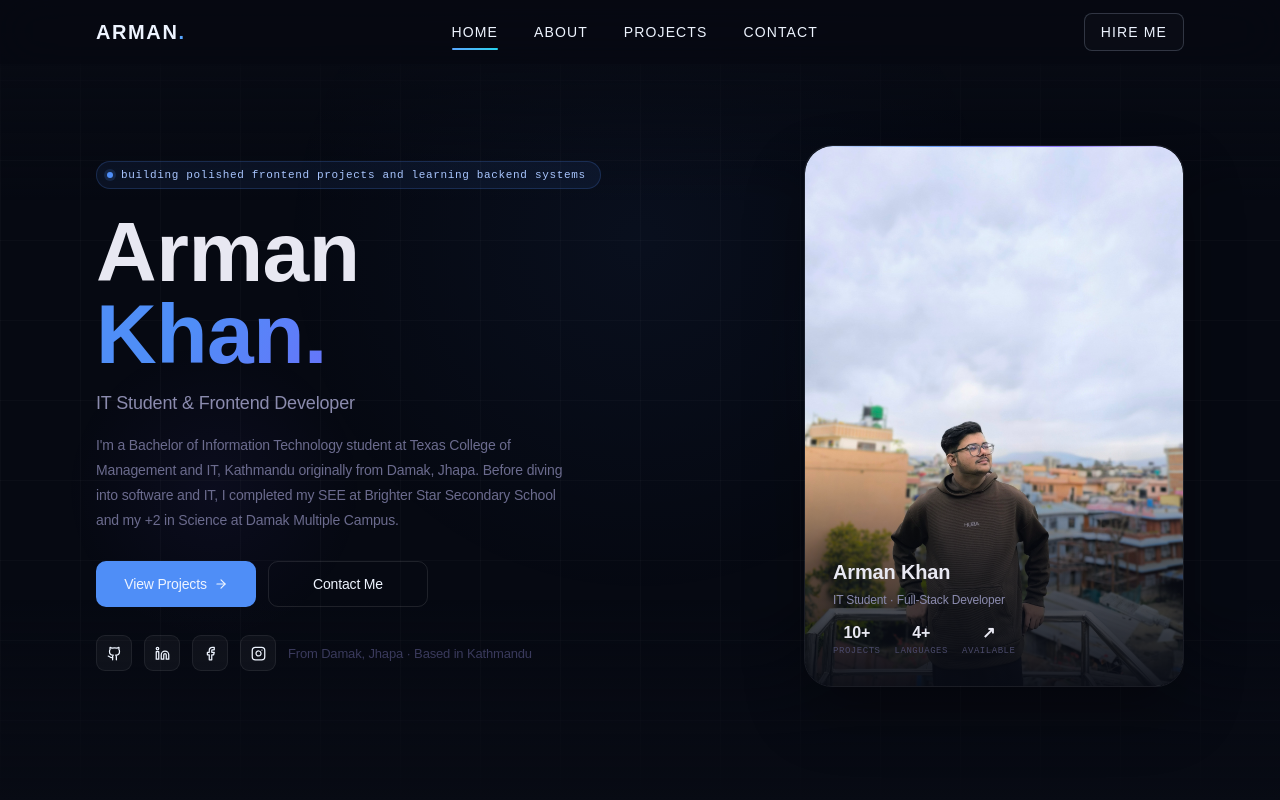
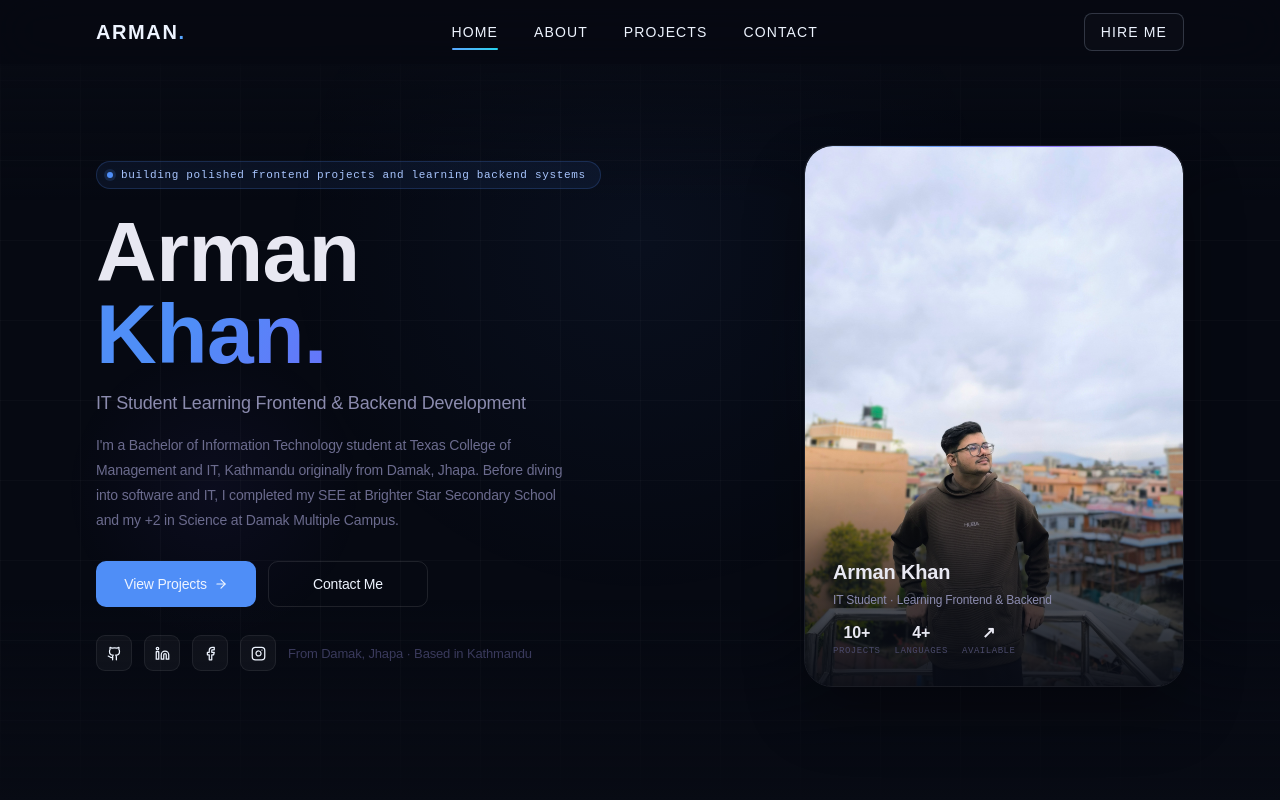
Before and after one commit to Arman-techiee/portfolio, a React (Vite) app: page /#/ in a window 1280 px wide. Shown: the top 800 px of the page. Built offline with nearby package versions, Linux system fonts and the light colour scheme.

Commit message:
Revise portfolio role description for accuracy

```diff
--- a/index.html
+++ b/index.html
@@ -6,22 +6,22 @@
   <link rel="icon" type="image/svg+xml" href="/favicon.svg" />
   <meta name="viewport" content="width=device-width, initial-scale=1.0" />
   <meta name="description"
-    content="I build responsive web apps with React, Node.js, and PostgreSQL. Currently open to internship and junior developer roles." />
+    content="IT student from Nepal currently learning frontend and backend development through hands-on projects with React, Node.js, and PostgreSQL." />
   <meta name="author" content="Arman Khan" />
   <meta property="og:type" content="website" />
   <meta property="og:site_name" content="Arman Khan" />
-  <meta property="og:title" content="Arman Khan — IT Student & Frontend Developer from Nepal" />
+  <meta property="og:title" content="Arman Khan — IT Student Learning Frontend and Backend Development" />
   <meta property="og:description"
-    content="I build responsive web apps with React, Node.js, and PostgreSQL. Currently open to internship and junior developer roles." />
+    content="IT student from Nepal currently learning frontend and backend development through hands-on projects with React, Node.js, and PostgreSQL." />
   <meta property="og:url" content="https://armankhan.com.np" />
   <meta property="og:image" content="https://armankhan.com.np/og-image.jpeg" />
   <meta property="og:image:alt" content="Social preview card for Arman Khan's developer portfolio" />
   <meta property="og:image:width" content="1200" />
   <meta property="og:image:height" content="630" />
   <meta name="twitter:card" content="summary_large_image" />
-  <meta name="twitter:title" content="Arman Khan — IT Student & Frontend Developer from Nepal" />
+  <meta name="twitter:title" content="Arman Khan — IT Student Learning Frontend and Backend Development" />
   <meta name="twitter:description"
-    content="I build responsive web apps with React, Node.js, and PostgreSQL. Currently open to internship and junior developer roles." />
+    content="IT student from Nepal currently learning frontend and backend development through hands-on projects with React, Node.js, and PostgreSQL." />
   <meta name="twitter:image" content="https://armankhan.com.np/og-image.jpeg" />
   <meta name="twitter:image:alt" content="Social preview card for Arman Khan's developer portfolio" />
   <title>Arman Khan</title>
--- a/src/constants/index.js
+++ b/src/constants/index.js
@@ -51,7 +51,7 @@ export const CATEGORY_ACCENTS = {
 
 export const PERSONAL_INFO = {
   name: "Arman Khan",
-  role: "IT Student & Frontend Developer",
+  role: "IT Student Learning Frontend and Backend Development",
   tagline: "Building things that live on the internet.",
   email: "arman.techiee@gmail.com",
   phone: "+977 9826999632",
@@ -370,7 +370,7 @@ export const TIMELINE = [
   {
     id: 4,
     year: "2025–Present",
-    title: "Full-Stack Developer",
+    title: "Frontend and Backend Learner",
     org: "Self-directed / Personal Projects",
     description: "Built and deployed production web applications while strengthening frontend architecture, API integration, authentication systems, and modern deployment workflows.",
     tags: [
--- a/src/pages/About.jsx
+++ b/src/pages/About.jsx
@@ -27,7 +27,7 @@ const About = () => (
   <div style={{ background: 'transparent', minHeight: '100vh' }}>
     <PageMeta
       title="About | Arman Khan"
-      description="Learn more about Arman Khan, an IT student from Damak, Jhapa with a frontend focus, growing backend foundations, and a project-driven approach to software development."
+      description="Learn more about Arman Khan, an IT student from Damak, Jhapa currently learning frontend and backend development through project-based practice."
     />
 
     {/* ─── PAGE HEADER ─── */}
@@ -45,7 +45,7 @@ const About = () => (
               <p style={{ fontFamily: "'JetBrains Mono', monospace", fontSize: '10px', color: '#4F8EF7', letterSpacing: '0.14em', textTransform: 'uppercase', marginBottom: '14px' }}>── Who I am</p>
               <h1 style={{ fontFamily: "'Syne', sans-serif", fontWeight: 800, fontSize: 'clamp(48px, 7.6vw, 78px)', color: '#E8E8F2', letterSpacing: '-0.03em', lineHeight: 1.02, marginBottom: '20px' }}>About Me</h1>
               <p style={{ fontSize: 'clamp(15px, 3.8vw, 17px)', color: '#9AA8C7', maxWidth: '520px', lineHeight: 1.85, marginBottom: '28px' }}>
-                IT student, frontend-focused developer, and lifelong learner from Damak, Jhapa, now building meaningful software in Kathmandu, Nepal.
+                IT student and lifelong learner from Damak, Jhapa, currently learning frontend and backend development while building meaningful software in Kathmandu, Nepal.
               </p>
               <div style={{ display: 'flex', flexWrap: 'wrap', gap: '10px' }}>
                 {quickFacts.map(({ label, accent }) => (
@@ -73,7 +73,7 @@ const About = () => (
                   )}
                   <div>
                     <p style={{ fontFamily: "'Syne', sans-serif", fontWeight: 700, fontSize: '16px', color: '#E8E8F2', marginBottom: '3px' }}>Arman Khan</p>
-                    <p style={{ fontSize: '12px', color: '#8B8BAE' }}>IT Student · Full-Stack Developer</p>
+                    <p style={{ fontSize: '12px', color: '#8B8BAE' }}>IT Student · Learning Frontend &amp; Backend</p>
                     <div style={{ display: 'inline-flex', alignItems: 'center', gap: '5px', marginTop: '6px', padding: '3px 9px', background: 'rgba(0,217,181,0.08)', border: '1px solid rgba(0,217,181,0.2)', borderRadius: '20px' }}>
                       <span style={{ width: '5px', height: '5px', borderRadius: '50%', background: '#00D9B5', animation: 'pulse-dot 2s ease-in-out infinite' }} />
                       <span style={{ color: '#00D9B5', fontSize: '10px', fontFamily: "'JetBrains Mono', monospace" }}>Available</span>
@@ -162,7 +162,7 @@ const About = () => (
                   {/* Name overlay */}
                   <div style={{ position: 'absolute', bottom: '20px', left: '20px', right: '20px', zIndex: 2 }}>
                     <p style={{ fontFamily: "'Syne', sans-serif", fontWeight: 700, fontSize: '18px', color: '#E8E8F2', marginBottom: '3px' }}>Arman Khan</p>
-                    <p style={{ fontSize: '12px', color: '#8B8BAE' }}>IT Student · Full-Stack Developer · Kathmandu</p>
+                    <p style={{ fontSize: '12px', color: '#8B8BAE' }}>IT Student · Learning Frontend &amp; Backend · Kathmandu</p>
                   </div>
 
                   {/* Available badge */}
--- a/src/pages/Home.jsx
+++ b/src/pages/Home.jsx
@@ -27,7 +27,7 @@ const Home = () => {
     <div style={{ background: 'transparent', minHeight: '100vh' }}>
       <PageMeta
         title="Arman Khan"
-        description="Frontend-focused IT student from Nepal building polished React interfaces while growing strong backend foundations with Node.js, Express, Prisma, and PostgreSQL."
+        description="IT student from Nepal currently learning frontend and backend development through hands-on projects with React, Node.js, Express, Prisma, and PostgreSQL."
       />
 
       {/* HERO */}
@@ -65,7 +65,7 @@ const Home = () => {
               </RevealWrapper>
 
               <RevealWrapper delay={150}>
-                <p style={{ fontSize: 'clamp(16px, 4vw, 18px)', color: '#8B8BAE', marginTop: '14px', marginBottom: '16px', fontWeight: 300 }}>IT Student &amp; Frontend Developer</p>
+                <p style={{ fontSize: 'clamp(16px, 4vw, 18px)', color: '#8B8BAE', marginTop: '14px', marginBottom: '16px', fontWeight: 300 }}>IT Student Learning Frontend &amp; Backend Development</p>
               </RevealWrapper>
 
               <RevealWrapper delay={210}>
@@ -136,7 +136,7 @@ const Home = () => {
                     {/* Name + title overlay */}
                     <div className="hidden md:block" style={{ position: 'absolute', bottom: 0, left: 0, right: 0, padding: 'clamp(18px, 4vw, 28px)', zIndex: 3 }}>
                       <p style={{ fontFamily: "'Syne', sans-serif", fontWeight: 700, fontSize: 'clamp(18px, 4vw, 20px)', color: '#E8E8F2', marginBottom: '4px' }}>Arman Khan</p>
-                      <p style={{ fontSize: '12px', color: '#8B8BAE', marginBottom: '12px' }}>IT Student · Full-Stack Developer</p>
+                      <p style={{ fontSize: '12px', color: '#8B8BAE', marginBottom: '12px' }}>IT Student · Learning Frontend &amp; Backend</p>
                       {/* Stats row */}
                       <div style={{ display: 'flex', gap: '14px', flexWrap: 'wrap' }}>
                         {statsData.map(s => (
@@ -152,7 +152,7 @@ const Home = () => {
 
                   <div className="block md:hidden" style={{ marginTop: '18px', textAlign: 'center', padding: '0 10px' }}>
                     <p style={{ fontFamily: "'Syne', sans-serif", fontWeight: 700, fontSize: '20px', color: '#E8E8F2', marginBottom: '4px' }}>Arman Khan</p>
-                    <p style={{ fontSize: '12px', color: '#8B8BAE', marginBottom: '14px' }}>IT Student · Full-Stack Developer</p>
+                    <p style={{ fontSize: '12px', color: '#8B8BAE', marginBottom: '14px' }}>IT Student · Learning Frontend &amp; Backend</p>
                     <div style={{ display: 'flex', justifyContent: 'center', gap: '14px', flexWrap: 'wrap' }}>
                       {statsData.map(s => (
                         <div key={`mobile-${s.label}`} style={{ textAlign: 'center' }}>
```
